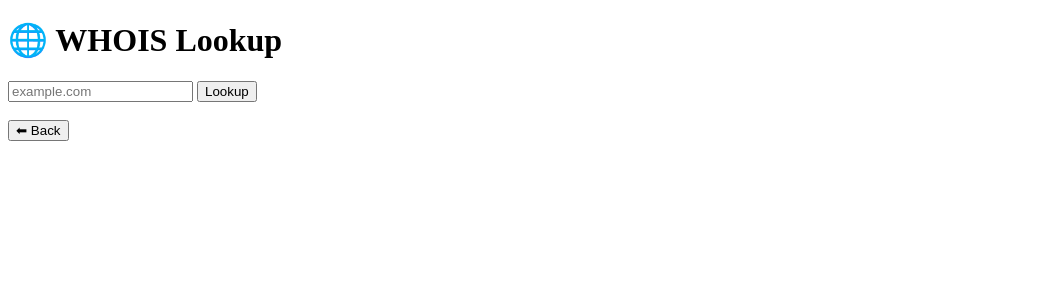
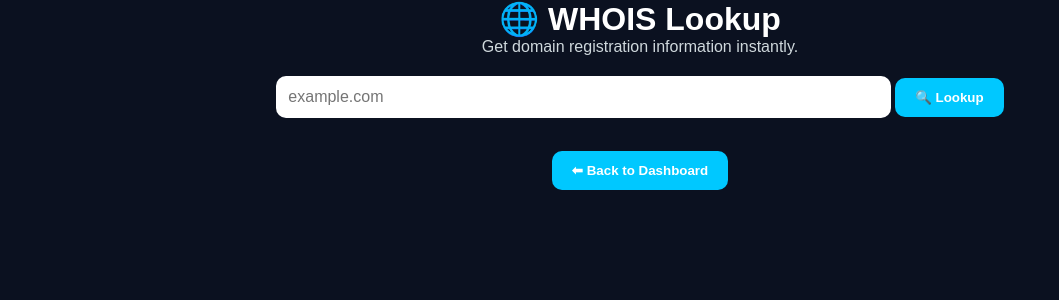
Before and after one commit to gaganrana20k-jpg/AI-DORK-BUILER, a Flask app: page /whois in a window 1280 px wide. Shown: the top 300 px of the page, without its empty margins (0-1059 px from the left). Run offline with Flask 3, Linux system fonts and the light colour scheme; the visitor is signed in with stand-in values (Sample User, id 1).

Commit message:
Improve WHOIS formatting

```diff
--- a/app.py
+++ b/app.py
@@ -306,22 +306,62 @@ def whois_lookup():
         try:
             data = whois.whois(domain)
 
+            # Clean Domain Name
+            domain_name = data.domain_name
+            if isinstance(domain_name, list):
+                domain_name = domain_name[0]
+
+            # Clean Creation Date
+            creation = data.creation_date
+            print("Creation:", creation)
+            print("Type:", type(creation))
+            if isinstance(creation, list):
+                creation = creation[0]
+                if creation:
+                    creation = creation.strftime("%d %B %Y")
+
+            # Clean Expiration Date
+            expiration = data.expiration_date
+            print("Expiration:", expiration)
+            print("Type:", type(expiration))
+            if isinstance(expiration, list):
+                expiration = expiration[0]
+                if expiration:
+                    expiration = expiration.strftime("%d %B %Y")
+
+            # Clean Name Servers
+            nameservers = data.name_servers
+
+            if isinstance(nameservers, (list, set)):
+                nameservers = "\n".join(sorted(nameservers))
+
+            # Clean Status
+            status = data.status
+            if isinstance(status, list):
+                status = "\n".join(status[:6])
+
             result = f"""
-Domain Name: {data.domain_name}
+            Domain Name
+{domain_name}
 
-Registrar: {data.registrar}
+Registrar
+{data.registrar}
 
-Creation Date: {data.creation_date}
+Creation Date
+{creation}
 
-Expiration Date: {data.expiration_date}
+Expiration Date
+{expiration}
 
-Name Servers: {data.name_servers}
+Name Servers
+{nameservers}
 
-Status: {data.status}
+ Status
+{status}
 """
 
         except Exception as e:
-            result = f"Error: {e}"
+            result = f"❌ Error: {e}"
 
     return render_template("whois.html", result=result)
 
--- a/static/css/style.css
+++ b/static/css/style.css
@@ -481,3 +481,95 @@ footer{
     background:#1d4ed8;
 
 }
+
+/* WHOIS PAGE */
+
+.container{
+
+    width:80%;
+
+    margin:auto;
+
+    text-align:center;
+
+}
+
+.subtitle{
+
+    color:#cfd8dc;
+
+    margin-bottom:20px;
+
+}
+
+input{
+
+    width:60%;
+
+    padding:12px;
+
+    border-radius:10px;
+
+    border:none;
+
+    font-size:16px;
+
+    margin-bottom:15px;
+
+}
+
+button{
+
+    padding:12px 20px;
+
+    border:none;
+
+    border-radius:10px;
+
+    cursor:pointer;
+
+    background:#00c8ff;
+
+    color:white;
+
+    font-weight:bold;
+
+}
+
+button:hover{
+
+    background:#0095d9;
+
+}
+
+.result-card{
+
+    background:#1b263b;
+
+    border-radius:15px;
+
+    padding:20px;
+
+    margin-top:25px;
+
+    text-align:left;
+
+    box-shadow:0 0 20px rgba(0,200,255,.2);
+
+}
+
+.result-card h2{
+
+    color:#00c8ff;
+
+}
+
+pre{
+
+    color:white;
+
+    white-space:pre-wrap;
+
+    font-size:15px;
+
+}
--- a/templates/dashboard.html
+++ b/templates/dashboard.html
@@ -66,7 +66,7 @@
         </div>
 
         <div class="card">
-            <h3>🌍 IP Lookup</h3>
+            <h3> IP Lookup</h3>
             <p>Find geolocation and ISP information.</p>
             <a href="/iplookup">
                 <button>Open IP Lookup</button>
--- a/templates/whois.html
+++ b/templates/whois.html
@@ -1,11 +1,24 @@
 <!DOCTYPE html>
-<html>
+<html lang="en">
+
 <head>
+    <meta charset="UTF-8">
+    <meta name="viewport" content="width=device-width, initial-scale=1.0">
     <title>WHOIS Lookup</title>
+
+    <link rel="stylesheet"
+          href="{{ url_for('static', filename='css/style.css') }}">
 </head>
+
 <body>
 
+<div class="container">
+
     <h1>🌐 WHOIS Lookup</h1>
+
+    <p class="subtitle">
+        Get domain registration information instantly.
+    </p>
 
     <form method="POST">
 
@@ -17,26 +30,30 @@
         >
 
         <button type="submit">
-        Lookup
+            🔍 Lookup
         </button>
 
     </form>
 
     {% if result %}
 
-<hr>
+    <div class="result-card">
 
-<h3>Result</h3>
+        <h2>WHOIS Result</h2>
 
         <pre>{{ result }}</pre>
+
+    </div>
 
     {% endif %}
 
     <br>
 
     <a href="/dashboard">
-    <button>⬅ Back</button>
+        <button>⬅ Back to Dashboard</button>
     </a>
+
+</div>
 
 </body>
 </html>
```
Lines whose indentation alone changed are shown as unchanged.
